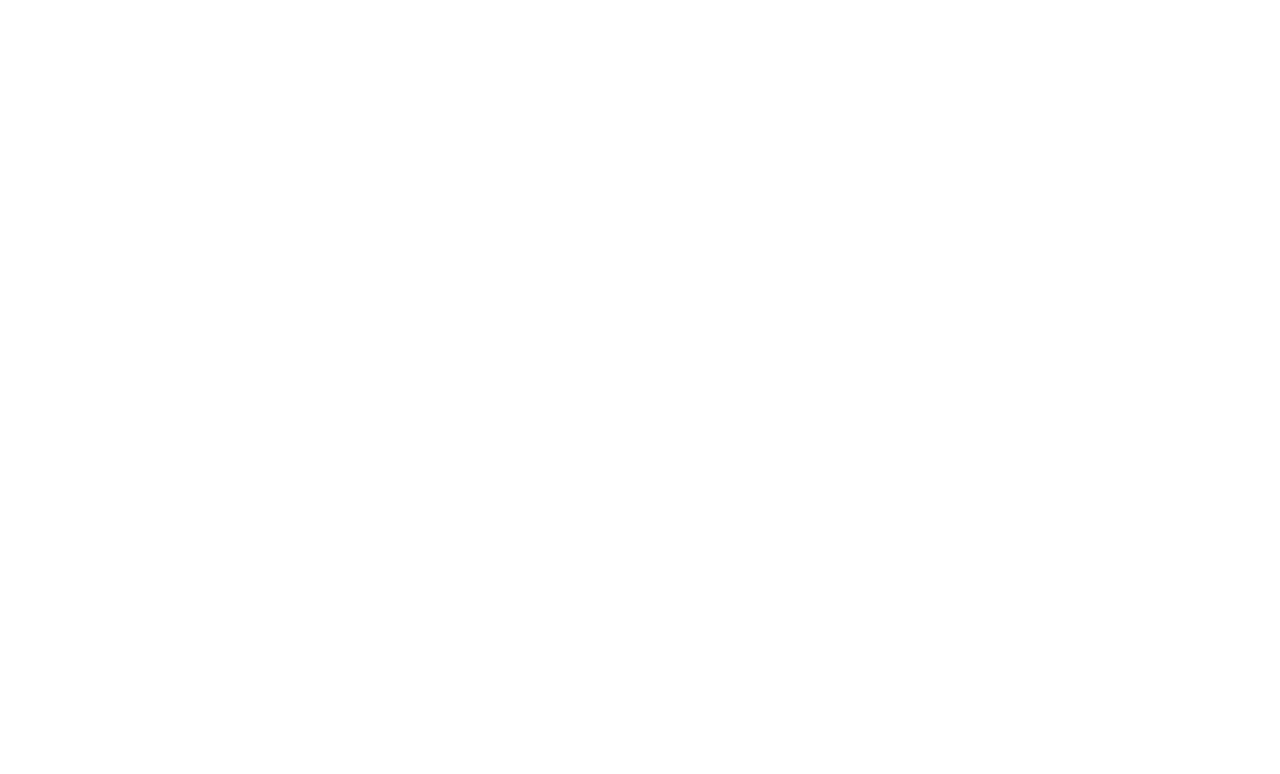
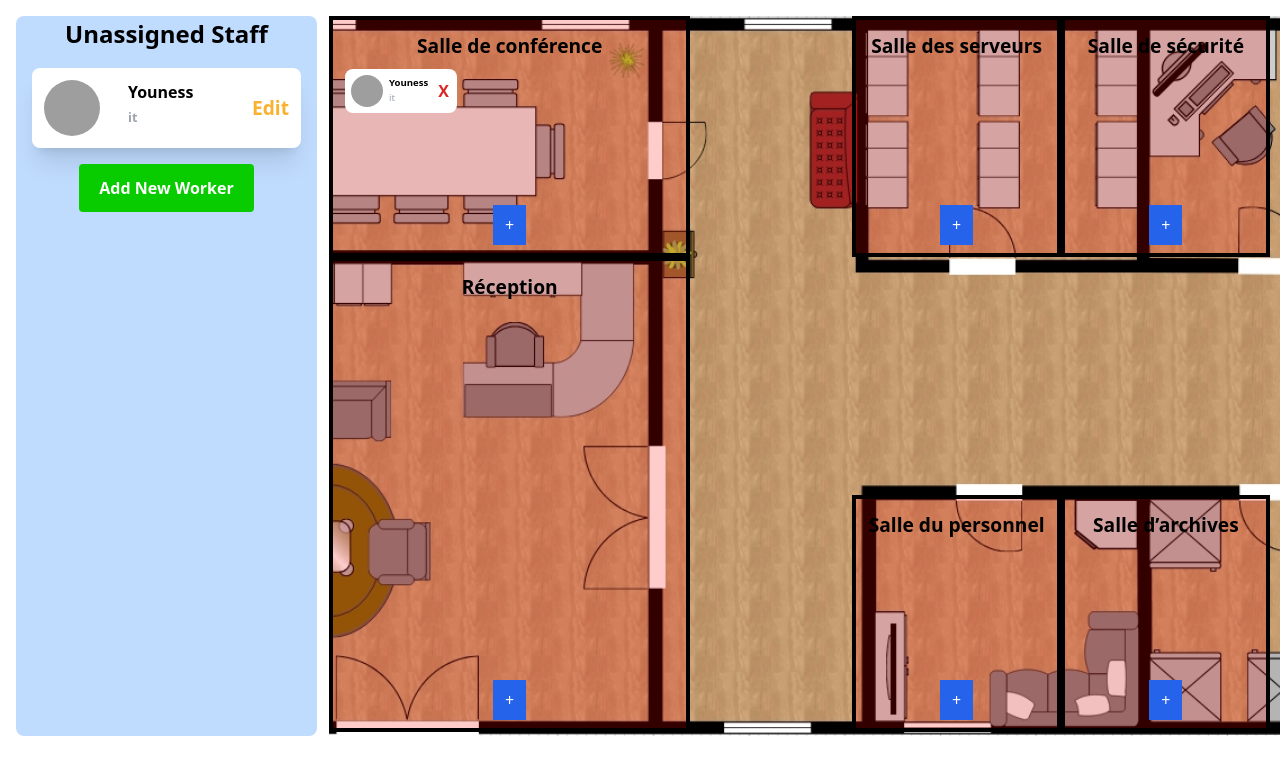
Before and after one commit to YounessAitJamaa/worksphere-app, a website: page index.html in a window 1280 px wide. Drawn offline with Linux system fonts and the light colour scheme; grey boxes are pictures that could not be loaded.

Commit message:
improve staff card layout and fix button alignment in conference room grid

```diff
--- a/index.html
+++ b/index.html
@@ -7,10 +7,100 @@
     <link rel="stylesheet" href="/dist/output.css">
 </head>
 <body>
-    <main>
-        <section>
+    <main class="flex gap-3">
+        <section class="basis-1/4 w-full h-[100vh]">
+          <div class="mt-4 ml-4 rounded-lg bg-blue-200 h-[90vh] overflow-auto">
+            <h2 class="font-bold text-center md:text-[1.5rem]">
+              Unassigned Staff
+            </h2>
+            <div id="unassigned" class="hover:shadow-2xl transition-shadow duration-300">
+              <div class="shadow-xl rounded-lg m-2 md:m-4 flex justify-between bg-white">
+                <div class="flex">
+                  <img src="https://avatar.iran.liara.run/public/4" alt="staff image" class="rounded-full w-8 h-8 m-2 md:m-3 md:w-14 md:h-14">
+                  <h3 class="font-bold text-[.8rem] md:text-[1rem] mt-1 md:mt-3 md:ml-4">Youness <br> <span class="md:text-[.8rem] text-gray-400">it</span></h3>
+                </div>
+                <div class="flex">
+                  <button class="mr-3 text-yellowButton text-[.7rem] md:text-[1.2rem] font-bold">Edit</button>
+                </div>
+              </div>
+            </div>
 
+            <div class="flex justify-center">
+              <button class="bg-greenButton text-[.7rem] text-white py-1 px-2 md:text-[1rem] md:font-bold md:py-3 md:px-5 rounded hover:text-greenButton hover:bg-white">
+                Add New Worker
+              </button>
+            </div>
+          </div>
         </section>
+        <section  class="basis-3/4 w-full">
+          <div class="grid grid-cols-[38%_17%_22%_22%] grid-rows-[33.5%_33%_33%] h-[90vh] w-full mt-4 bg-[url('/img/plan.jpg')] bg-cover bg-center">
+            <!-- Salle de conférence -->
+            <div class="bg-[rgba(255,0,0,0.2)] border-4 border-black flex flex-col h-full">
+
+              <h3 class="text-center text-[.5rem] md:text-[1.2rem] font-bold md:mt-3">Salle de conférence</h3>
+
+              <div class="grid grid-cols-3 grid-rows-2 mt-1 ml-2 gap-2 md:gap-2 md:mt-2 md:ml-3">
+
+                <!--Card-->
+                <div class="rounded-lg flex justify-between items-center bg-white md:p-1 w-fit h-5 md:w-28 md:h-full">
+                  <div class="flex items-center">
+                    <div class="mr-1 p-0.5">
+                      <img src="https://avatar.iran.liara.run/public/4" alt="staff image" class="rounded-full w-4 h-4 md:w-8 md:h-8">
+                    </div>
+                    <div class="flex flex-col">
+                      <h3 class="font-bold text-[.3rem] md:text-[.6rem]">Youness</h3>
+                        <p class="text-gray-400 text-[.3rem] md:text-[.6rem]">it</p>
+                    </div>
+                  </div>
+                  <button class="text-red-600 text-[.4rem] md:text-[1rem] font-bold ml-1 pr-1 md:ml-2">X</button>
+                </div>
+
+
+
+
+              </div>
+
+              <button class="bg-blue-600 text-white mt-auto w-fit self-center px-1 md:mb-2 md:px-3 md:py-2">+</button>
+            </div>
+
+            <div class="row-span-3"></div>
+
+            <!-- Salle des serveurs -->
+            <div class="bg-[rgba(255,0,0,0.2)] border-4 border-black flex flex-col justify-between">
+              <h3 class="text-center text-[.6rem] md:text-[1.2rem] font-bold mt-3">Salle des serveurs</h3>
+              <button class="bg-blue-600 text-white mt-auto w-fit self-center px-1 mb-2 md:px-3 md:py-2">+</button>
+            </div>
+
+            <!-- Salle de sécurité -->
+            <div class="bg-[rgba(255,0,0,0.2)] border-4 border-black flex flex-col justify-between">
+              <h3 class="text-center text-[.6rem] md:text-[1.2rem] font-bold mt-3">Salle de sécurité</h3>
+              <button class="bg-blue-600 text-white mt-auto w-fit self-center px-1 mb-2 md:px-3 md:py-2">+</button>
+            </div>
+
+            <!-- Réception -->
+            <div class="bg-[rgba(255,0,0,0.2)] row-span-2 border-4 border-black flex flex-col justify-between">
+              <h3 class="text-center text-[.6rem] md:text-[1.2rem] font-bold mt-3">Réception</h3>
+              <button class="bg-blue-600 text-white mt-auto w-fit self-center px-1 mb-2 md:px-3 md:py-2">+</button>
+            </div>
+
+            <div class="col-span-2">
+              <h3 class="text-center mt-3"></h3>
+            </div>
+
+            <!-- Salle du personnel -->
+            <div class="bg-[rgba(255,0,0,0.2)] border-4 border-black flex flex-col justify-between">
+              <h3 class="text-center text-[.6rem] md:text-[1.2rem] font-bold mt-3">Salle du personnel</h3>
+              <button class="bg-blue-600 text-white mt-auto w-fit self-center px-1 mb-2 md:px-3 md:py-2">+</button>
+            </div>
+
+            <!-- Salle d’archives -->
+            <div class="bg-[rgba(255,0,0,0.2)] border-4 border-black flex flex-col justify-between">
+              <h3 class="text-center text-[.6rem] md:text-[1.2rem] font-bold mt-3">Salle d’archives</h3>
+              <button class="bg-blue-600 text-white mt-auto w-fit self-center px-1 mb-2 md:px-3 md:py-2">+</button>
+            </div>
+          </div>
+        </section>
+
     </main>
 </body>
 </html>
--- a/tailwind.config.js
+++ b/tailwind.config.js
@@ -5,7 +5,12 @@ module.exports = {
     './js/**/*/js'
   ],
   theme: {
-    extend: {},
+    extend: {
+      colors : {
+        greenButton : '#08CB00',
+        yellowButton : '#FAB12F',
+      }
+    },
   },
   plugins: [],
 }
```
Also changed, not shown: dist/output.css, img/plan.jpg (added).
